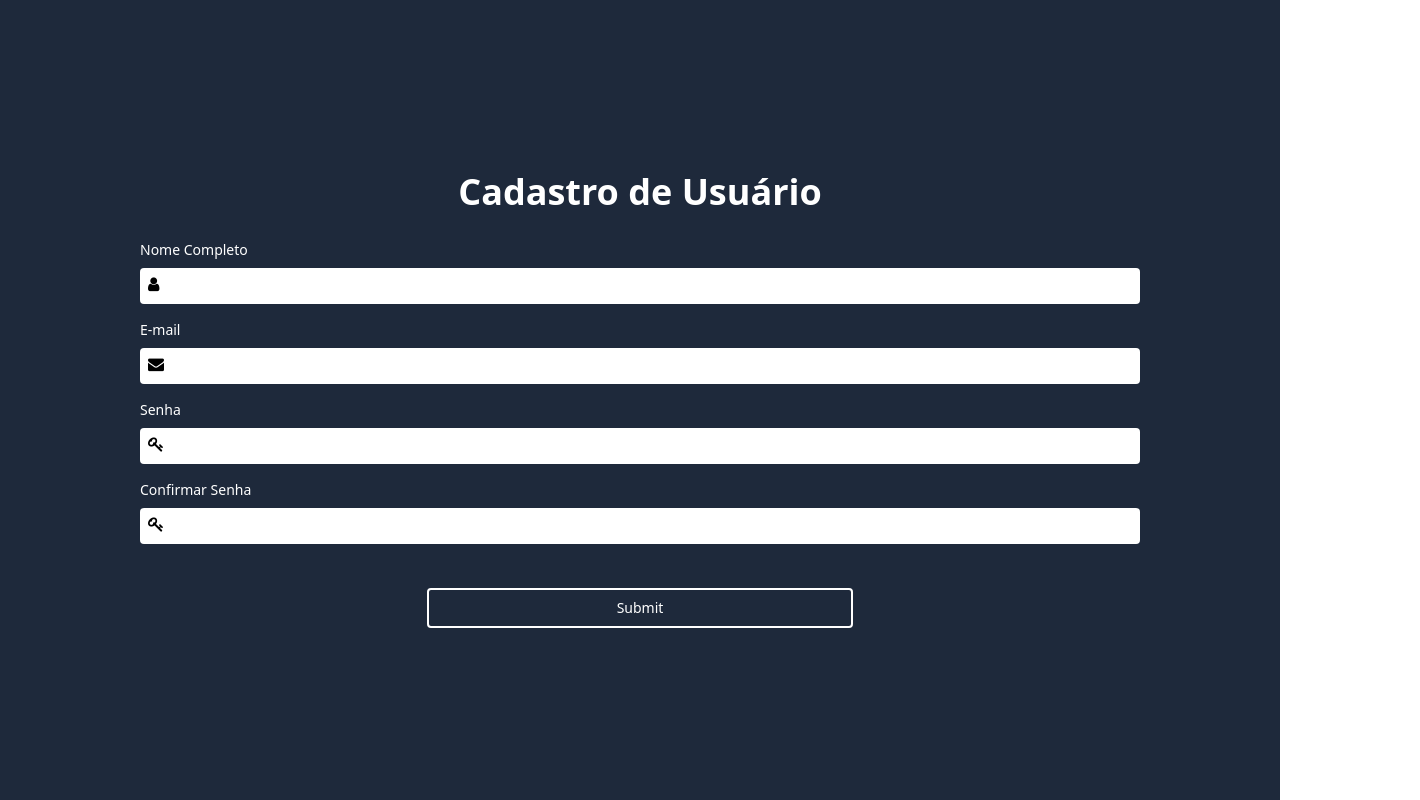
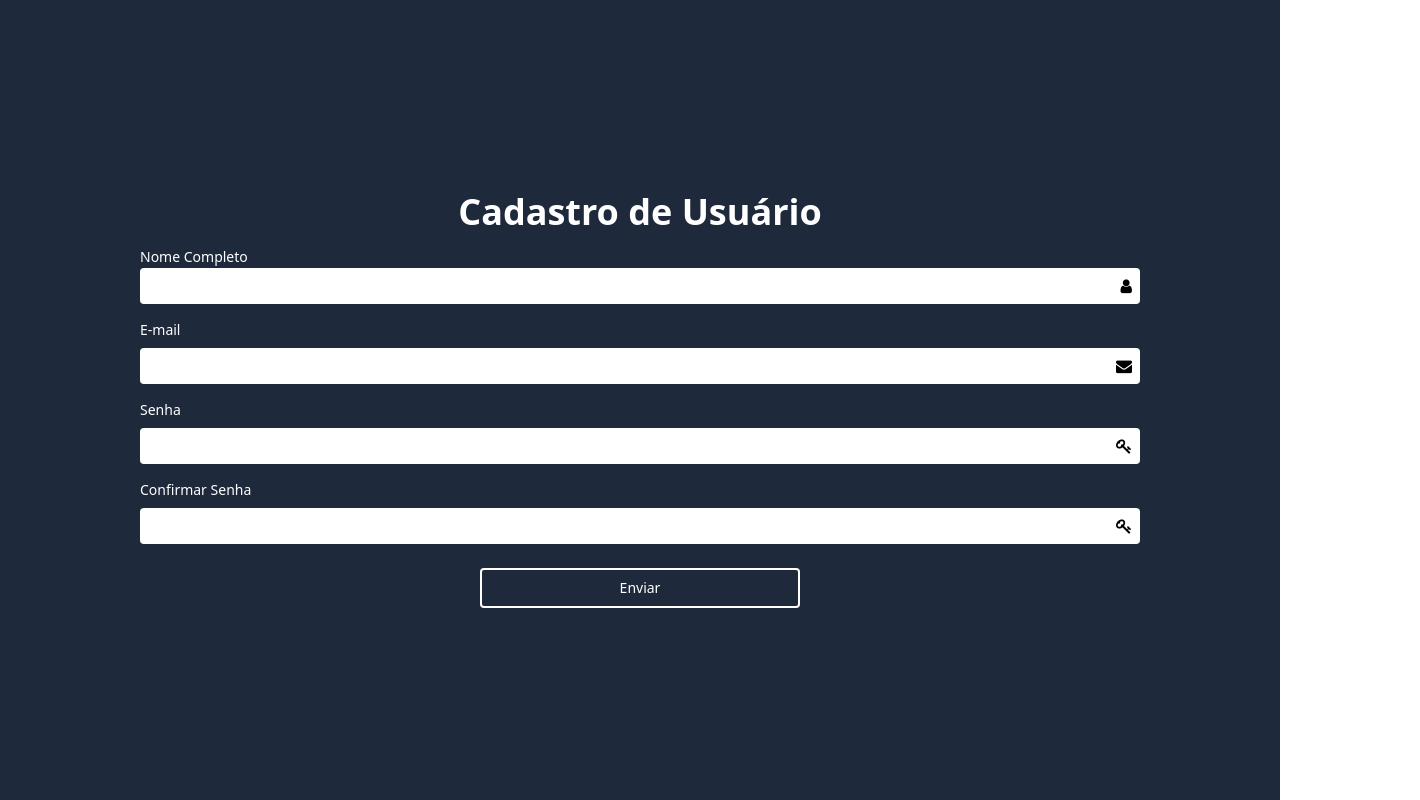
Before and after one commit to VINNE7/chefaofront, a React (Vite) app: page /signup in a window 1280 px wide. Shown: the whole page, 1420 px wide, since content can reach past the window. Built offline with nearby package versions, Linux system fonts and the light colour scheme.

Commit message:
fix emerson's unchecked commits

```diff
--- a/src/components/button/index.tsx
+++ b/src/components/button/index.tsx
@@ -0,0 +1,11 @@
+interface IButtonProps {
+  buttonLabel : string;
+}
+
+export default function FormButton(props: IButtonProps){
+  return(
+    <button className="box-border rounded border-solid border-2 border-white py-2 px-4 text-sm text-white w-1/4 items-center justify-center text-center">
+      {props.buttonLabel}
+    </button>
+  )
+}
--- a/src/pages/homepage/index.tsx
+++ b/src/pages/homepage/index.tsx
@@ -1,10 +1,13 @@
+import FormButton from "../../components/button";
+
 export default function Home(){
   return(
-    <div className="flex flex-col">
+    <div className="flex flex-col bg-slate-800">
     <a href="/login">Login</a>
     <a href="/signup">Cadastro</a>
     <a href="/firstStablishmentSignup">Primeiro Cadastro de Estabelecimento</a>
     <a href="/secondStablishmentSignup">Segunda Página Cadastro de Estabelecimento</a>
+    <FormButton buttonLabel="Enviar"/>
     </div>
   )
 }
--- a/src/pages/signup/index.tsx
+++ b/src/pages/signup/index.tsx
@@ -1,5 +1,6 @@
 import React from "react";
 import { useForm, SubmitHandler } from "react-hook-form";
+import FormButton from "../../components/button";
 
 type FormValues = {
   firstName: string;
@@ -24,15 +25,17 @@ export default function Signup() {
           className="w-4/5 m-0 bg-slate-800 p-3 "
         >
           <div className="input-field">
-            <label className="leading-3 text-left block mb-3 mt-5 text-white text-sm font-extralight">
+            <label className="leading-3 text-left text-white text-sm font-extralight">
               Nome Completo
             </label>
-            <i className="fa fa-user icon absolute w-full mb-2 p-2 min-w-5"/>
+           <div className="relative ">
+             <i className="fa fa-user absolute top-1/2 -translate-y-1/2 right-2"/>
               <input
 
-              className="block box-border w-full rounded border-solid border-1 border-white py-2 px-4 mb-3 text-sm"
+              className="block box-border w-full rounded border-solid border-1 border-white py-2 pl-4 pr-6 mb-3  text-sm"
               {...register("firstName")}
               />
+           </div>
           </div>
 
           <div>
@@ -42,11 +45,14 @@ export default function Signup() {
             >
               E-mail
             </label>
-            <i className="fa fa-envelope icon absolute w-full mb-2 p-2 min-w-5"/>
+            <div className="relative ">
+              <i className="fa fa-envelope absolute top-1/2 -translate-y-1/2 right-2"/>
               <input
-              className="block box-border w-full rounded border-solid border-1 border-white py-2 px-4 mb-3 text-sm"
-              {...register("lastName")}
+
+              className="block box-border w-full rounded border-solid border-1 border-white py-2 pl-4 pr-6 mb-3  text-sm"
+              {...register("firstName")}
               />
+           </div>
           </div>
 
           <div>
@@ -56,12 +62,14 @@ export default function Signup() {
             >
               Senha
             </label>
-            <i className="fa fa-key icon absolute w-full mb-2 p-2 min-w-5"/>
+            <div className="relative ">
+             <i className="fa fa-key absolute top-1/2 -translate-y-1/2 right-2"/>
               <input
-              className="block box-border w-full rounded border-solid border-1 border-white py-2 px-4 mb-3 text-sm"
-              type="email"
-              {...register("email")}
+
+              className="block box-border w-full rounded border-solid border-1 border-white py-2 pl-4 pr-6 mb-3  text-sm"
+              {...register("firstName")}
               />
+           </div>
           </div>
 
           <div className="input-field">
@@ -71,21 +79,18 @@ export default function Signup() {
             >
               Confirmar Senha
             </label>
-            <i className="fa fa-key icon absolute w-full mb-2 p-2 min-w-5"/>
+            <div className="relative ">
+             <i className="fa fa-key absolute top-1/2 -translate-y-1/2 right-2"/>
+              <input
 
-            <input
-              className="block box-border w-full rounded border-solid border-1 border-white py-2 px-4 mb-8 text-sm "
-              type="email"
-              {...register("email")}
-
+              className="block box-border w-full rounded border-solid border-1 border-white py-2 pl-4 pr-6 mb-3  text-sm"
+              {...register("firstName")}
               />
+           </div>
 
           </div>
         </form>
-        <input
-          className="flex box-border rounded border-solid border-2 border-white py-2 px-4 text-sm text-white w-1/3 items-center justify-center text-center"
-          type="submit"
-        />
+        <FormButton buttonLabel="Enviar"/>
       </div>
     </>
   );
```
Lines whose indentation alone changed are shown as unchanged.
